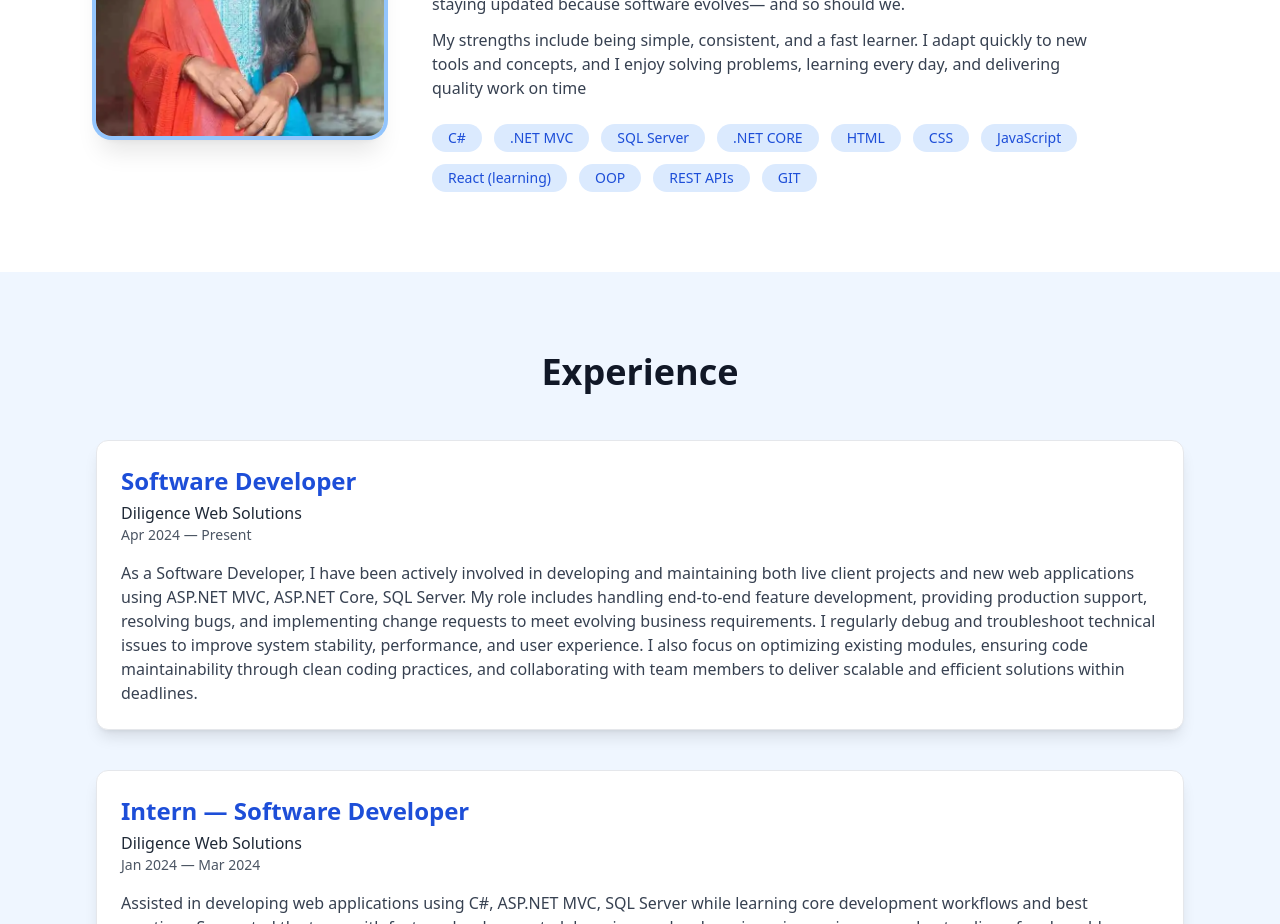
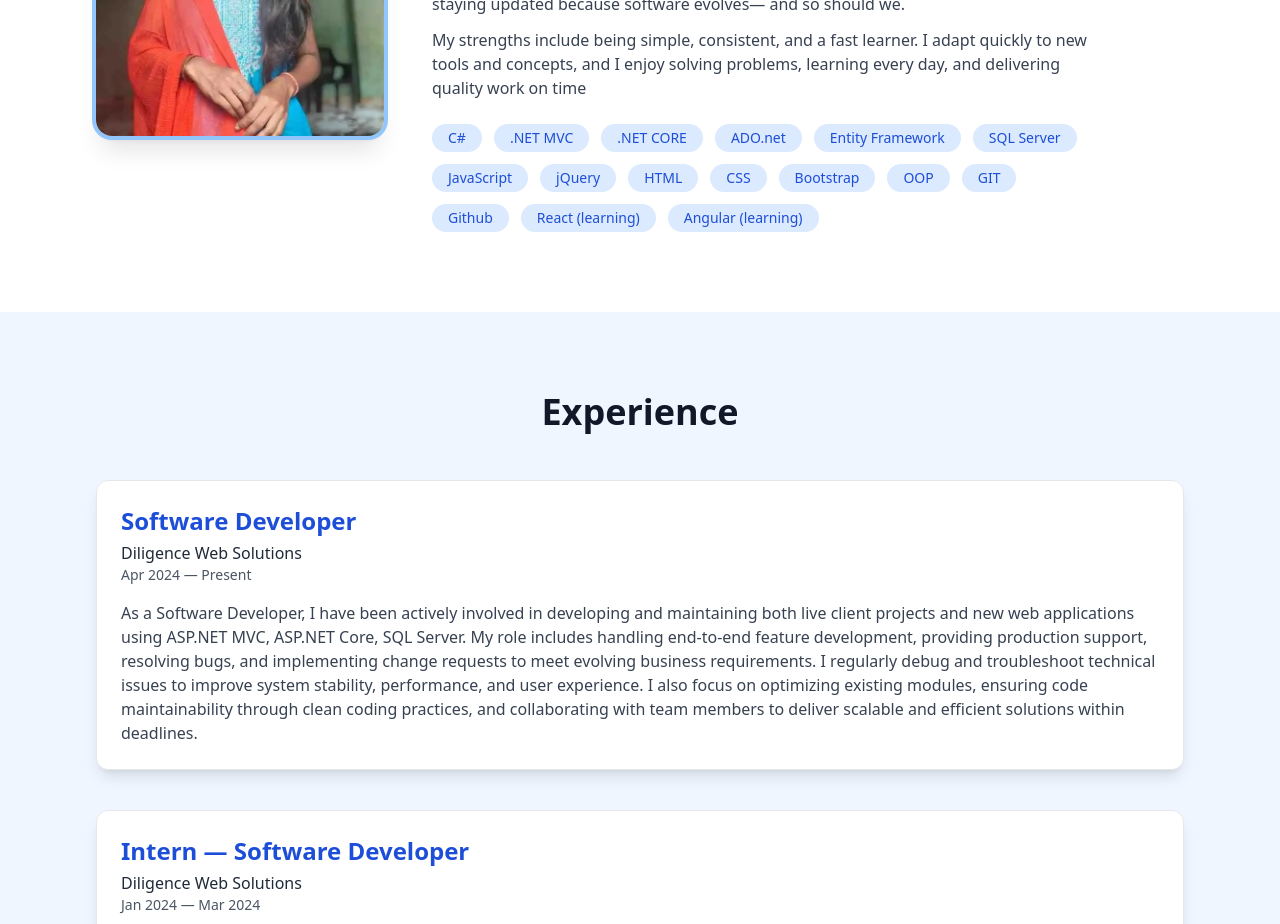
Before and after one commit to asmita-dhadpi/my-portfolio, a React (Vite) app: page / in a window 1280 px wide. Shown: the part 1120-2044 px from the top of the page. Built offline with nearby package versions, Linux system fonts and the light colour scheme.

Commit message:
Skills added

```diff
--- a/src/components/About.jsx
+++ b/src/components/About.jsx
@@ -66,15 +66,20 @@ const About = () => {
             {[
               "C#",
               ".NET MVC",
+              ".NET CORE",
+              "ADO.net",
+              "Entity Framework",
               "SQL Server",
-              ".NET CORE",
+              "JavaScript",
+              "jQuery",
               "HTML",
               "CSS",
-              "JavaScript",
+              "Bootstrap",
+              "OOP",
+              "GIT",
+              "Github",
               "React (learning)",
-              "OOP",
-              "REST APIs",
-              "GIT"
+              "Angular (learning)",
             ].map((skill) => (
               <span
                 key={skill}
```
